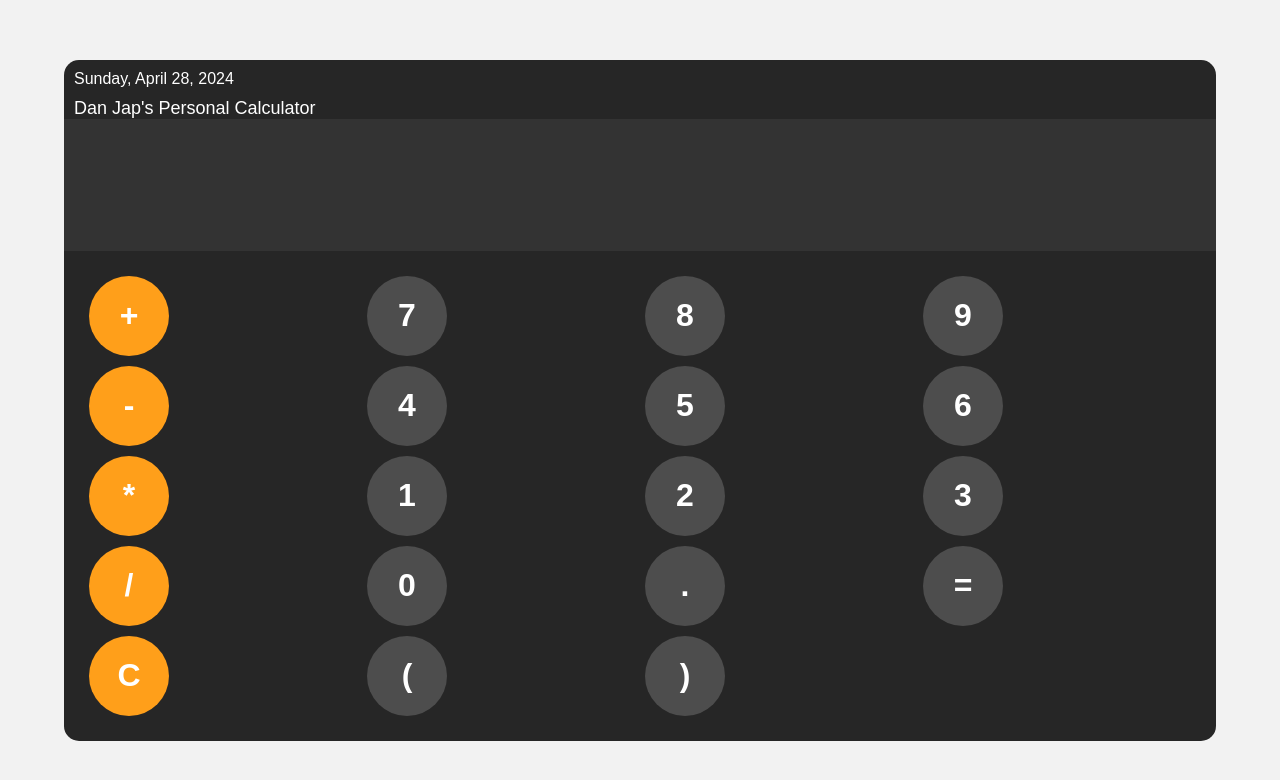
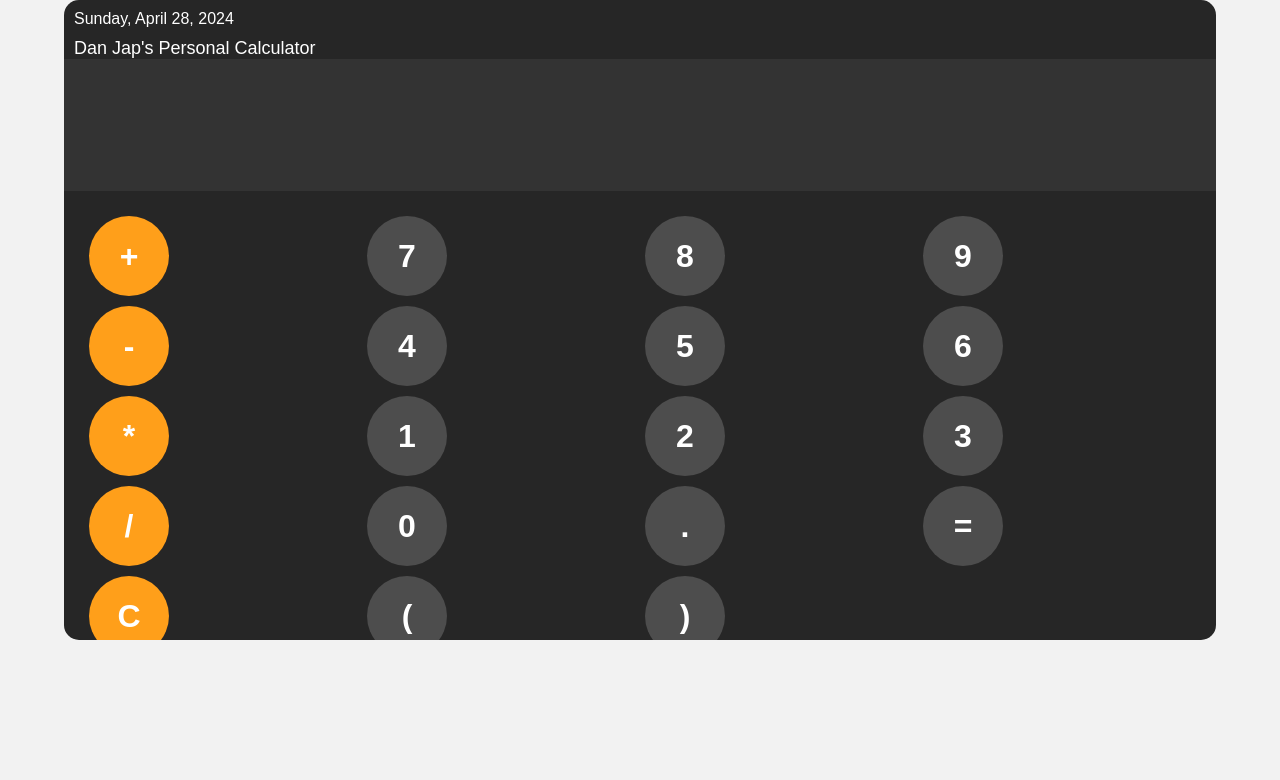
Before and after one commit to uk030621/uk30621calc50.io, a plain HTML site: page index.html in a window 1280 px wide. Drawn offline with nearby package versions, Linux system fonts and the light colour scheme.

Commit message:
Update calc.css

```diff
--- a/calc.css
+++ b/calc.css
@@ -2,8 +2,8 @@ body{
     margin: 0;
     display: flex;
     justify-content: center;
-    align-items: center;
-    height: 100vh;
+    /*align-items: center;*/
+    height: 80vh;
     background-color: hsl(0, 0%, 95%);
 }
 
```
